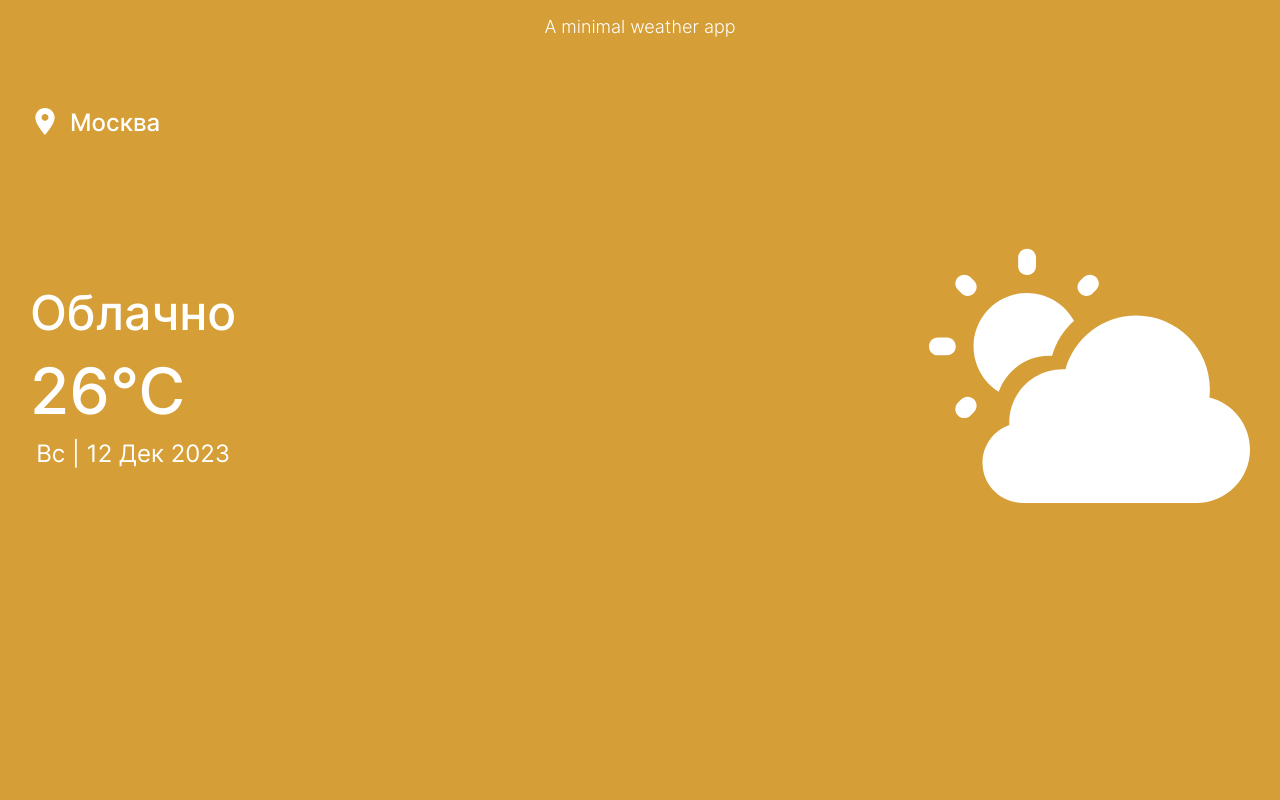
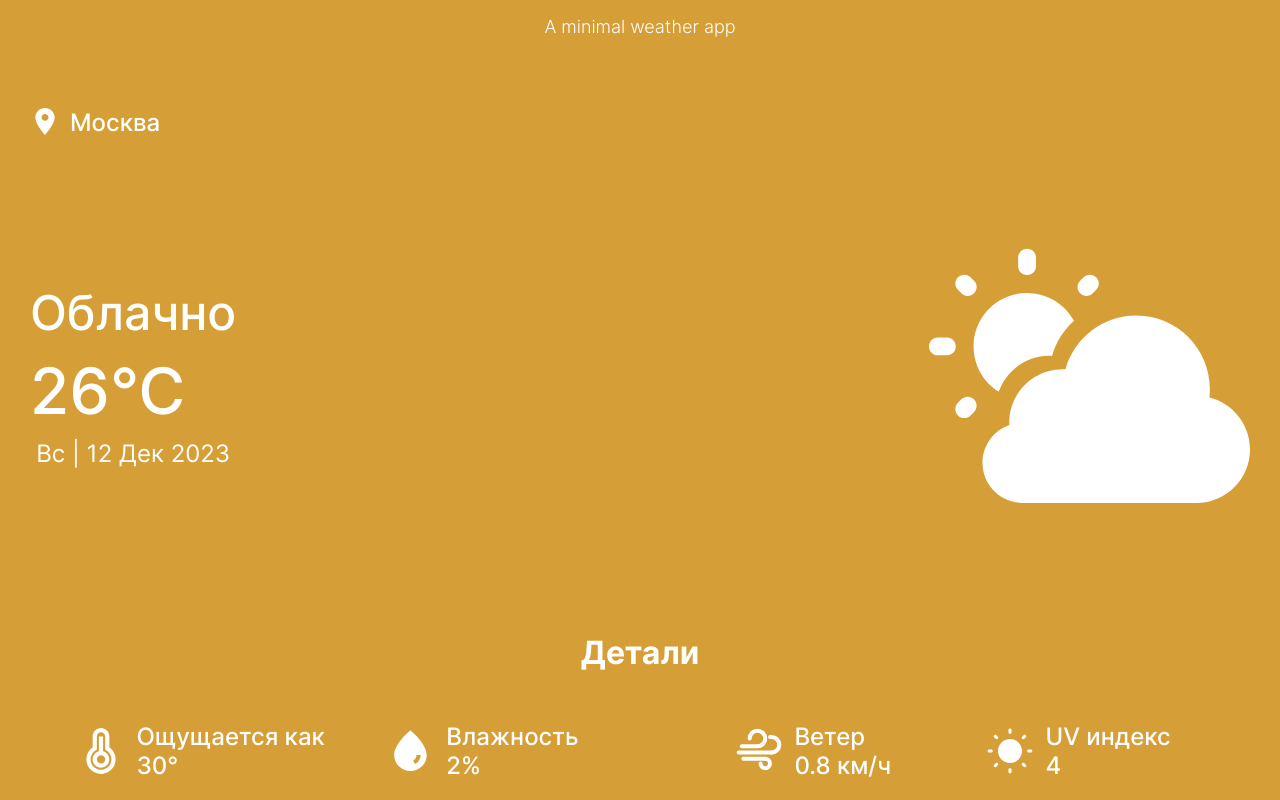
Before and after one commit to Endless1ve/Weather-App, a website built with webpack: page src/index.html in a window 1280 px wide. Shown: the part 743-1543 px from the top of the page. Before the commit the page ends 1336 px from the top, so only its background shows below. Built offline with nearby package versions, Linux system fonts and the light colour scheme.

Commit message:
add details block

```diff
--- /dev/null
+++ b/src/blocks/details/details.css
@@ -0,0 +1,10 @@
+@import url("./detailsTitle/detailsTitle.css");
+@import url("./detailsContent/detailsContent.css");
+
+.details {
+  display: flex;
+  flex-direction: column;
+  align-items: center;
+  margin-top: 40px;
+  padding: 0 15px 20px;
+}
--- /dev/null
+++ b/src/blocks/details/detailsContent/detailsCards/detailsCard/detailsCard.css
@@ -0,0 +1,7 @@
+@import url("./detailsImage/detailsImage.css");
+@import url("./detailsTexts/detailsTexts.css");
+
+.detailsCard {
+  display: flex;
+  gap: 0 10px;
+}
--- /dev/null
+++ b/src/blocks/details/detailsContent/detailsCards/detailsCard/detailsImage/detailsImage.css
@@ -0,0 +1,5 @@
+@media screen and (min-width: 500px) {
+  .detailsImage {
+    width: 50px;
+  }
+}
--- /dev/null
+++ b/src/blocks/details/detailsContent/detailsCards/detailsCard/detailsTexts/detailTitle/detailTitle.css
@@ -0,0 +1,14 @@
+.detailTitle {
+  color: #fff;
+  font-family: "Inter";
+  font-weight: 500;
+  font-size: 12px;
+  font-style: normal;
+  line-height: normal;
+}
+
+@media screen and (min-width: 500px) {
+  .detailTitle {
+    font-size: 24px;
+  }
+}
--- /dev/null
+++ b/src/blocks/details/detailsContent/detailsCards/detailsCard/detailsTexts/detailValue/detailValue.css
@@ -0,0 +1,14 @@
+.detailValue {
+  color: #fff;
+  font-family: "Inter";
+  font-weight: 500;
+  font-size: 16px;
+  font-style: normal;
+  line-height: normal;
+}
+
+@media screen and (min-width: 500px) {
+  .detailValue {
+    font-size: 24px;
+  }
+}
--- /dev/null
+++ b/src/blocks/details/detailsContent/detailsCards/detailsCard/detailsTexts/detailsTexts.css
@@ -0,0 +1,2 @@
+@import url("./detailTitle/detailTitle.css");
+@import url("./detailValue/detailValue.css");
--- /dev/null
+++ b/src/blocks/details/detailsContent/detailsCards/detailsCards.css
@@ -0,0 +1,15 @@
+@import url("./detailsCard/detailsCard.css");
+
+.detailsCards {
+  display: flex;
+  flex-direction: column;
+  gap: 50px 0;
+}
+
+@media screen and (min-width: 1024px) {
+  .detailsCards {
+    flex-direction: row;
+    justify-content: space-evenly;
+    width: 50%;
+  }
+}
--- /dev/null
+++ b/src/blocks/details/detailsContent/detailsContent.css
@@ -0,0 +1,13 @@
+@import url("./detailsCards/detailsCards.css");
+
+.detailsContent {
+  display: flex;
+  justify-content: space-between;
+  width: 100%;
+}
+
+@media screen and (min-width: 1024px) {
+  .detailsContent {
+    justify-content: space-evenly;
+  }
+}
--- /dev/null
+++ b/src/blocks/details/detailsTitle/detailsTitle.css
@@ -0,0 +1,17 @@
+.detailsTitle {
+  margin-bottom: 20px;
+  color: #fff;
+  font-family: "Inter";
+  font-weight: 700;
+  font-size: 20px;
+  font-style: normal;
+  line-height: normal;
+  text-align: center;
+}
+
+@media screen and (min-width: 500px) {
+  .detailsTitle {
+    margin-bottom: 50px;
+    font-size: 32px;
+  }
+}
--- a/src/index.css
+++ b/src/index.css
@@ -5,6 +5,7 @@
 @import url("./blocks/home/home.css");
 @import url("./blocks/plug/plug.css");
 @import url("./blocks/preloader/preloader.css");
+@import url("./blocks/details/details.css");
 
 body {
   height: 100%;
--- a/src/index.html
+++ b/src/index.html
@@ -42,6 +42,59 @@
             />
           </div>
         </div>
+        <div class="details">
+          <p class="detailsTitle">Детали</p>
+          <div class="detailsContent">
+            <div class="detailsCards">
+              <div class="detailsCard">
+                <img
+                  src="<%=require('./vendor/images/feel.svg')%>"
+                  alt=""
+                  class="detailsImage"
+                />
+                <div class="detailsTexts">
+                  <p class="detailTitle">Ощущается как</p>
+                  <p class="detailValue">30°</p>
+                </div>
+              </div>
+              <div class="detailsCard">
+                <img
+                  src="<%=require('./vendor/images/humidity.svg')%>"
+                  alt=""
+                  class="detailsImage"
+                />
+                <div class="detailsTexts">
+                  <p class="detailTitle">Влажность</p>
+                  <p class="detailValue">2%</p>
+                </div>
+              </div>
+            </div>
+            <div class="detailsCards">
+              <div class="detailsCard">
+                <img
+                  src="<%=require('./vendor/images/wind.svg')%>"
+                  alt=""
+                  class="detailsImage"
+                />
+                <div class="detailsTexts">
+                  <p class="detailTitle">Ветер</p>
+                  <p class="detailValue">0.8 км/ч</p>
+                </div>
+              </div>
+              <div class="detailsCard">
+                <img
+                  src="<%=require('./vendor/images/uv.svg')%>"
+                  alt=""
+                  class="detailsImage"
+                />
+                <div class="detailsTexts">
+                  <p class="detailTitle">UV индекс</p>
+                  <p class="detailValue">4</p>
+                </div>
+              </div>
+            </div>
+          </div>
+        </div>
       </div>
     </div>
     <script src="<%= htmlWebpackPlugin.files.js %>"></script>
```
Also changed, not shown: src/vendor/images/feel.svg (added), src/vendor/images/humidity.svg (added), src/vendor/images/uv.svg (added), src/vendor/images/wind.svg (added).
